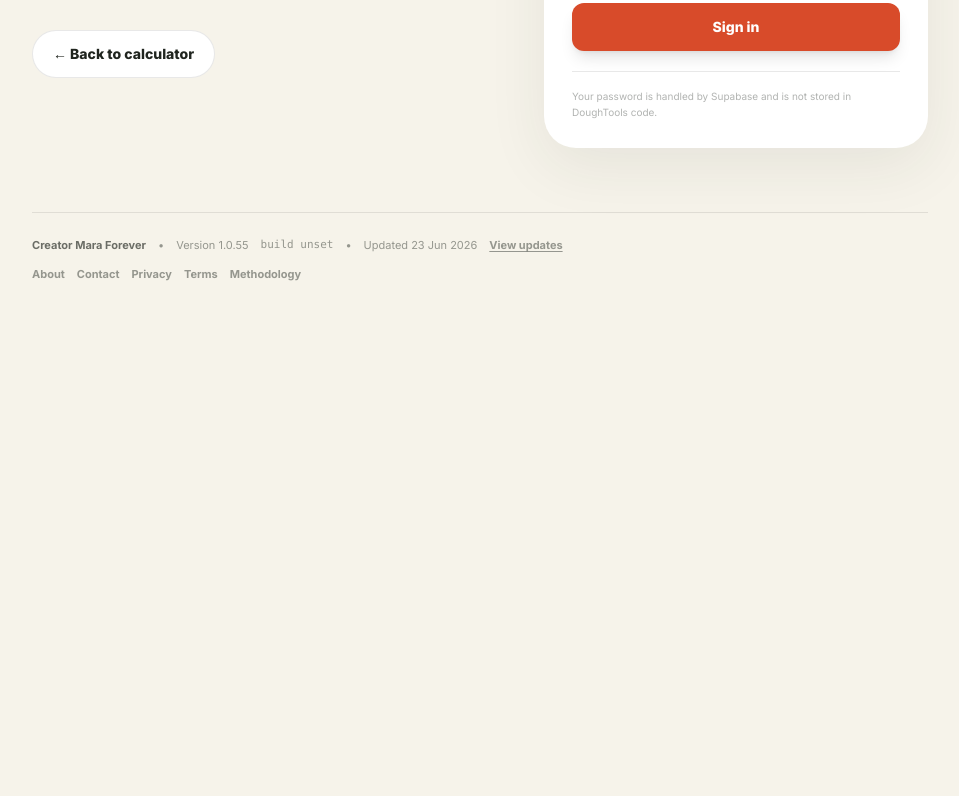
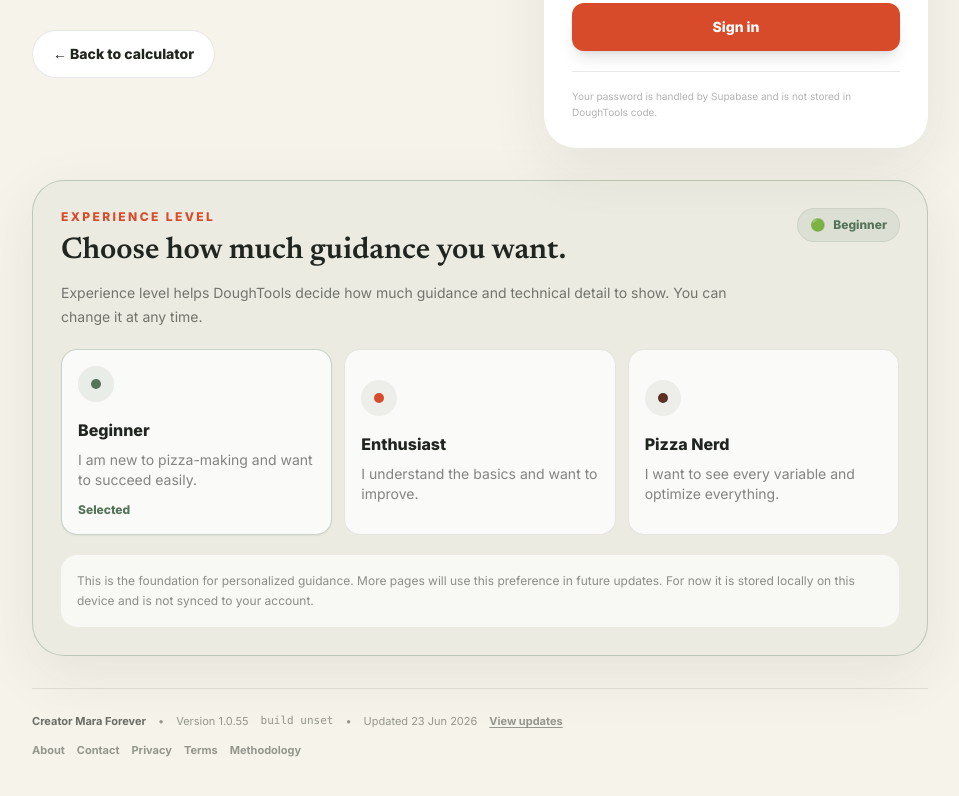
Before and after one commit to maraforver-lab/Pizza, a Next.js app: page /account in a window 1280 px wide. Shown: the part 502-1298 px from the top of the page, without its empty margins (160-1119 px from the left). Before the commit the page ends 937 px from the top, so only its background shows below. Built offline with nearby package versions, Linux system fonts and the light colour scheme; no server answers.

Commit message:
feat: add experience level foundation

```diff
--- a/app/account/page.tsx
+++ b/app/account/page.tsx
@@ -4,6 +4,13 @@ import Link from "next/link";
 import { FormEvent, useEffect, useMemo, useState } from "react";
 import type { User } from "@supabase/supabase-js";
 import AppSignature from "@/components/AppSignature";
+import {
+  EXPERIENCE_LEVELS,
+  getExperienceLevelConfig,
+  readExperienceLevelPreference,
+  writeExperienceLevelPreference,
+  type ExperienceLevel,
+} from "@/lib/experience-levels";
 import { getSupabaseBrowserClient } from "@/lib/supabase/client";
 
 type Mode = "login" | "signup";
@@ -17,6 +24,24 @@ const copy = {
     eyebrow: "User account", title: "Your place for pizza recipes.", intro: "In this first version you can create an account, sign in and sign out. Recipes are not connected to the account yet.", login: "Sign in", signup: "Create account", email: "Email", password: "Password", passwordHint: "At least 8 characters", working: "One moment…", confirm: "Check your email and confirm the account using the link in the message.", confirmed: "Email confirmed. You are now signed in.", signedIn: "You are signed in", signOut: "Sign out", signedOut: "You are signed out.", back: "Back to calculator", retry: "The confirmation link could not be processed. Try signing in.", error: "Authentication failed. Check your details and try again.", privacy: "Your password is handled by Supabase and is not stored in DoughTools code." },
 } as const;
 
+const experienceLevelClasses: Record<ExperienceLevel, { badge: string; card: string; dot: string }> = {
+  beginner: {
+    badge: "bg-leaf/10 text-leaf ring-leaf/20",
+    card: "border-leaf/30 bg-leaf/[.06]",
+    dot: "bg-leaf",
+  },
+  enthusiast: {
+    badge: "bg-tomato/10 text-tomato ring-tomato/20",
+    card: "border-tomato/30 bg-tomato/[.06]",
+    dot: "bg-tomato",
+  },
+  pizza_nerd: {
+    badge: "bg-[#5d3025]/10 text-[#5d3025] ring-[#5d3025]/20",
+    card: "border-[#5d3025]/30 bg-[#5d3025]/[.06]",
+    dot: "bg-[#5d3025]",
+  },
+};
+
 export default function AccountPage() {
   const [mode, setMode] = useState<Mode>("login");
   const [email, setEmail] = useState("");
@@ -25,11 +50,15 @@ export default function AccountPage() {
   const [loading, setLoading] = useState(true);
   const [message, setMessage] = useState("");
   const [isError, setIsError] = useState(false);
+  const [experienceLevel, setExperienceLevel] = useState<ExperienceLevel>("beginner");
   const supabase = useMemo(() => getSupabaseBrowserClient(), []);
   const t = copy.en;
+  const selectedExperience = getExperienceLevelConfig(experienceLevel);
+  const selectedClasses = experienceLevelClasses[experienceLevel];
 
   useEffect(() => {
     document.documentElement.lang = "en";
+    setExperienceLevel(readExperienceLevelPreference());
     const params = new URLSearchParams(location.search);
     if (params.get("confirmed") === "1") setMessage(copy.en.confirmed);
     if (params.get("authError")) { setMessage(copy.en.retry); setIsError(true); }
@@ -57,6 +86,10 @@ export default function AccountPage() {
     setLoading(false); setUser(null); setMessage(error ? error.message : t.signedOut); setIsError(Boolean(error));
   };
 
+  const selectExperienceLevel = (level: ExperienceLevel) => {
+    setExperienceLevel(writeExperienceLevelPreference(level));
+  };
+
   return <main className="min-h-screen bg-cream px-4 py-10 pb-28 text-ink sm:px-6"><div className="mx-auto max-w-4xl">
     <section className="grid min-w-0 items-center gap-8 py-8 lg:grid-cols-[1fr_24rem]">
       <div className="min-w-0"><p className="text-xs font-extrabold uppercase tracking-[.22em] text-tomato">{t.eyebrow}</p><h1 className="mt-3 max-w-2xl break-words font-display text-5xl font-semibold leading-[.95] sm:text-6xl">{t.title}</h1><p className="mt-5 max-w-xl leading-7 text-ink/55">{t.intro}</p><Link href="/" className="mt-7 inline-flex min-h-12 items-center rounded-full border border-ink/10 bg-white px-5 text-sm font-extrabold">← {t.back}</Link></div>
@@ -69,6 +102,50 @@ export default function AccountPage() {
         <p className="mt-5 border-t border-ink/10 pt-4 text-[10px] leading-4 text-ink/35">{t.privacy}</p>
       </section>
     </section>
+    <section className={`rounded-[2rem] border p-5 shadow-card sm:p-7 ${selectedClasses.card}`}>
+      <div className="flex flex-col gap-3 sm:flex-row sm:items-start sm:justify-between">
+        <div>
+          <p className="text-xs font-extrabold uppercase tracking-[.2em] text-tomato">Experience level</p>
+          <h2 className="mt-2 font-display text-3xl font-semibold">Choose how much guidance you want.</h2>
+          <p className="mt-3 max-w-2xl text-sm leading-6 text-ink/60">
+            Experience level helps DoughTools decide how much guidance and technical detail to show.
+            You can change it at any time.
+          </p>
+        </div>
+        <span className={`inline-flex w-fit items-center gap-2 rounded-full px-3 py-2 text-xs font-extrabold ring-1 ${selectedClasses.badge}`}>
+          <span aria-hidden="true">{selectedExperience.emoji}</span>
+          {selectedExperience.label}
+        </span>
+      </div>
+      <div className="mt-5 grid gap-3 md:grid-cols-3">
+        {EXPERIENCE_LEVELS.map((level) => {
+          const active = level.id === experienceLevel;
+          const classes = experienceLevelClasses[level.id];
+          return (
+            <button
+              key={level.id}
+              type="button"
+              onClick={() => selectExperienceLevel(level.id)}
+              aria-pressed={active}
+              className={`min-h-36 rounded-2xl border bg-white/75 p-4 text-left transition focus:outline-none focus-visible:ring-2 focus-visible:ring-tomato ${
+                active ? `${classes.card} shadow-sm` : "border-ink/10 hover:border-tomato/30"
+              }`}
+            >
+              <span className={`inline-flex h-9 w-9 items-center justify-center rounded-full text-sm ${active ? classes.badge : "bg-ink/[.06] text-ink/45"}`}>
+                <span className={`h-2.5 w-2.5 rounded-full ${classes.dot}`} aria-hidden="true" />
+              </span>
+              <span className="mt-4 block text-base font-extrabold text-ink">{level.label}</span>
+              <span className="mt-2 block text-sm leading-5 text-ink/55">{level.description}</span>
+              {active && <span className="mt-3 block text-xs font-extrabold text-leaf">Selected</span>}
+            </button>
+          );
+        })}
+      </div>
+      <p className="mt-5 rounded-2xl bg-white/65 p-4 text-xs leading-5 text-ink/50">
+        This is the foundation for personalized guidance. More pages will use this preference in future updates.
+        For now it is stored locally on this device and is not synced to your account.
+      </p>
+    </section>
     <footer className="mt-8 border-t border-ink/10 py-6"><AppSignature /></footer>
   </div></main>;
 }
--- /dev/null
+++ b/lib/experience-levels.ts
@@ -0,0 +1,113 @@
+export type ExperienceLevel = "beginner" | "enthusiast" | "pizza_nerd";
+
+export type ExperienceLevelAccent = "green" | "orange" | "dark-red";
+
+export type ExperienceLevelConfig = {
+  id: ExperienceLevel;
+  label: string;
+  description: string;
+  emoji: string;
+  accent: ExperienceLevelAccent;
+  badgeClassName: string;
+  cardClassName: string;
+};
+
+type StorageLike = Pick<Storage, "getItem" | "setItem" | "removeItem">;
+
+export const DEFAULT_EXPERIENCE_LEVEL: ExperienceLevel = "beginner";
+
+export const EXPERIENCE_LEVEL_STORAGE_KEY = "doughtools:experience-level";
+
+export const EXPERIENCE_LEVELS = [
+  {
+    id: "beginner",
+    label: "Beginner",
+    description: "I am new to pizza-making and want to succeed easily.",
+    emoji: "🟢",
+    accent: "green",
+    badgeClassName: "bg-leaf/10 text-leaf ring-leaf/20",
+    cardClassName: "border-leaf/30 bg-leaf/[.06]",
+  },
+  {
+    id: "enthusiast",
+    label: "Enthusiast",
+    description: "I understand the basics and want to improve.",
+    emoji: "🟠",
+    accent: "orange",
+    badgeClassName: "bg-tomato/10 text-tomato ring-tomato/20",
+    cardClassName: "border-tomato/30 bg-tomato/[.06]",
+  },
+  {
+    id: "pizza_nerd",
+    label: "Pizza Nerd",
+    description: "I want to see every variable and optimize everything.",
+    emoji: "🔴",
+    accent: "dark-red",
+    badgeClassName: "bg-[#5d3025]/10 text-[#5d3025] ring-[#5d3025]/20",
+    cardClassName: "border-[#5d3025]/30 bg-[#5d3025]/[.06]",
+  },
+] as const satisfies readonly ExperienceLevelConfig[];
+
+const experienceLevelIds = new Set<ExperienceLevel>(EXPERIENCE_LEVELS.map((level) => level.id));
+
+function getBrowserStorage(storage?: StorageLike): StorageLike | undefined {
+  if (storage) return storage;
+  if (typeof window === "undefined") return undefined;
+  return window.localStorage;
+}
+
+export function isExperienceLevel(value: unknown): value is ExperienceLevel {
+  return typeof value === "string" && experienceLevelIds.has(value as ExperienceLevel);
+}
+
+export function normalizeExperienceLevel(value: unknown): ExperienceLevel {
+  return isExperienceLevel(value) ? value : DEFAULT_EXPERIENCE_LEVEL;
+}
+
+export function getExperienceLevelConfig(level: unknown): ExperienceLevelConfig {
+  const normalized = normalizeExperienceLevel(level);
+  return EXPERIENCE_LEVELS.find((item) => item.id === normalized) ?? EXPERIENCE_LEVELS[0];
+}
+
+export function getDefaultExperienceLevel(): ExperienceLevel {
+  return DEFAULT_EXPERIENCE_LEVEL;
+}
+
+export function getExperienceLevelOrder(): ExperienceLevel[] {
+  return EXPERIENCE_LEVELS.map((level) => level.id);
+}
+
+export function readExperienceLevelPreference(storage?: StorageLike): ExperienceLevel {
+  const target = getBrowserStorage(storage);
+  if (!target) return DEFAULT_EXPERIENCE_LEVEL;
+  return normalizeExperienceLevel(target.getItem(EXPERIENCE_LEVEL_STORAGE_KEY));
+}
+
+export function writeExperienceLevelPreference(level: ExperienceLevel, storage?: StorageLike): ExperienceLevel {
+  const normalized = normalizeExperienceLevel(level);
+  const target = getBrowserStorage(storage);
+  target?.setItem(EXPERIENCE_LEVEL_STORAGE_KEY, normalized);
+  return normalized;
+}
+
+export function clearExperienceLevelPreference(storage?: StorageLike) {
+  getBrowserStorage(storage)?.removeItem(EXPERIENCE_LEVEL_STORAGE_KEY);
+}
+
+export function shouldShowBeginnerContent(level: ExperienceLevel): boolean {
+  return isExperienceLevel(level);
+}
+
+export function shouldShowAdvancedContent(level: ExperienceLevel): boolean {
+  return level === "enthusiast" || level === "pizza_nerd";
+}
+
+export function shouldShowNerdContent(level: ExperienceLevel): boolean {
+  return level === "pizza_nerd";
+}
+
+export function getExperienceLevelCopyMode(level: ExperienceLevel) {
+  if (level === "pizza_nerd") return "full";
+  if (level === "enthusiast") return "guided";
+  return "simple";
+}
```
Also changed, not shown: 3 other files (tests, documents, lock files or other folders).
